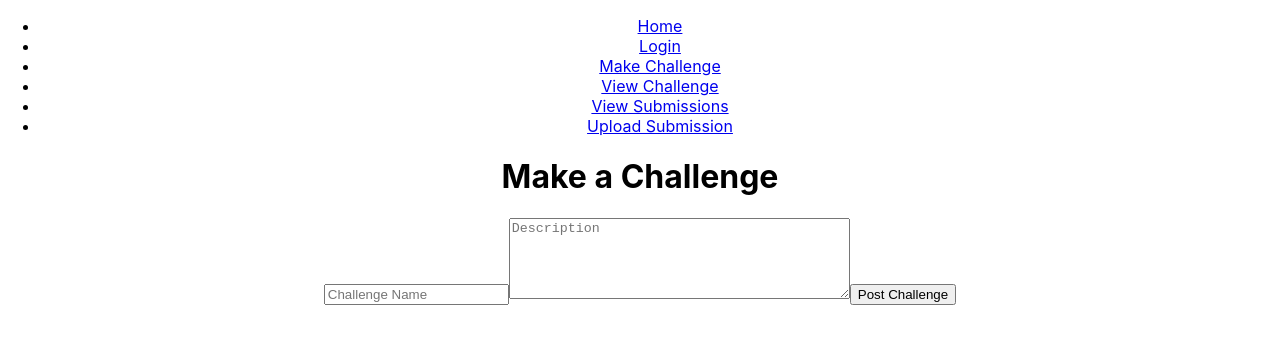
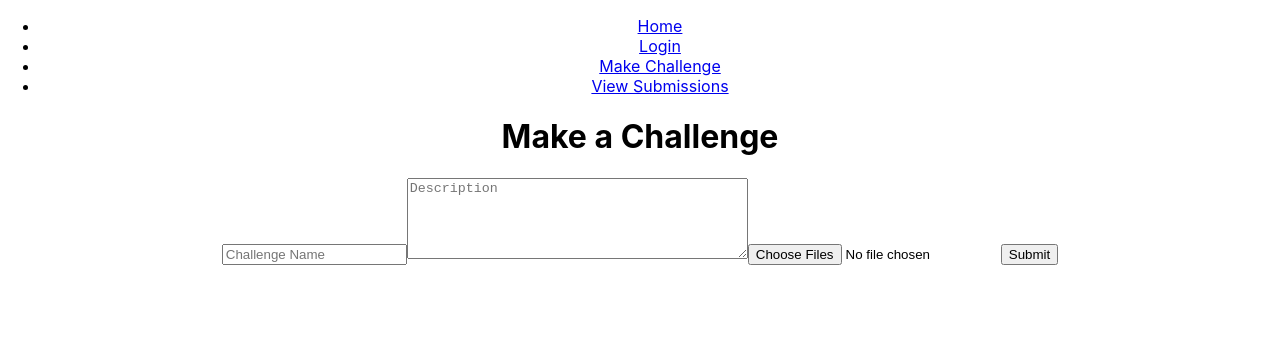
Before and after one commit to hugomilosz/ChallengerApp, a React (Create React App) app: page /makeChallenge in a window 1280 px wide. Shown: the top 344 px of the page. Built offline with nearby package versions, Linux system fonts and the light colour scheme.

Commit message:
changed Make Challenge page to enable file selection (wuth Naashiya)

```diff
--- a/src/NavBar.tsx
+++ b/src/NavBar.tsx
@@ -13,15 +13,15 @@ function NavBar() {
             <li>
                 <Link to="/makeChallenge">Make Challenge</Link>
             </li>
-            <li>
+            {/* <li>
                 <Link to="/viewChallenge">View Challenge</Link>
-            </li>
+            </li> */}
             <li>
                 <Link to="/viewSubmissions">View Submissions</Link>
             </li>
-            <li>
+            {/* <li>
                 <Link to="/uploadSubmission">Upload Submission</Link>
-            </li>
+            </li> */}
         </ul>
     );
 }
--- a/src/pages/MakeChallenge.tsx
+++ b/src/pages/MakeChallenge.tsx
@@ -1,14 +1,47 @@
-// import React from "react";
+import { useState } from 'react';
+import { useNavigate } from 'react-router-dom';
 
 const MakeChallenge = () => {
+    let navigate = useNavigate();
+    const postButton = () => {
+        let path = '../viewChallenge';
+        navigate(path);
+    }
+
+    const sendFiles = async () => {
+        // var input: any = document.getElementById('fileInput');
+
+        // const form = document.getElementById('form');
+        const formData = new FormData()
+
+        // FormData.set(myFiles.get)
+
+        const response = await fetch('./server/createChallenge', {
+            method: 'POST',
+            body: formData
+        })
+
+        const json = await response.json()
+
+        console.log(json)
+    }
+
+    const handleSubmit = (event: { preventDefault: () => void; }) => {
+        alert("Here");
+        event.preventDefault();
+        sendFiles();
+    }
+
     return (
         <div className="makeChallenge">
             <h1>Make a Challenge</h1>
-            <form>
+            <form onSubmit={handleSubmit} id="form">
                 <input type="text" placeholder='Challenge Name' />
                 <textarea name="Description" cols={40} rows={5} placeholder='Description'></textarea>
-                {/* add initial inspiration (image/text) */}
-                <button>Post Challenge</button>
+
+                {/* add initial inspiration (image/text) - this button links to UploadSubmission*/}
+                <input type="file" id="myFiles" accept="image/jpg" multiple />
+                <input type="submit" />
             </form>
         </div>
     )
--- a/src/pages/UploadSubmission.tsx
+++ b/src/pages/UploadSubmission.tsx
@@ -1,10 +1,15 @@
 // import React from "react";
+import { useNavigate } from 'react-router-dom';
 
 const UploadSubmission = () => {
+    let navigate = useNavigate();
     return (
         <div className="uploadSubmission">
             <h1>Upload Submission</h1>
             <body>Needs form to upload image/text</body>
+
+            {/* Needs to take you back to where you just came from */}
+            <button onClick={() => navigate(-1)}>Upload</button>
         </div>
     )
 }
```
